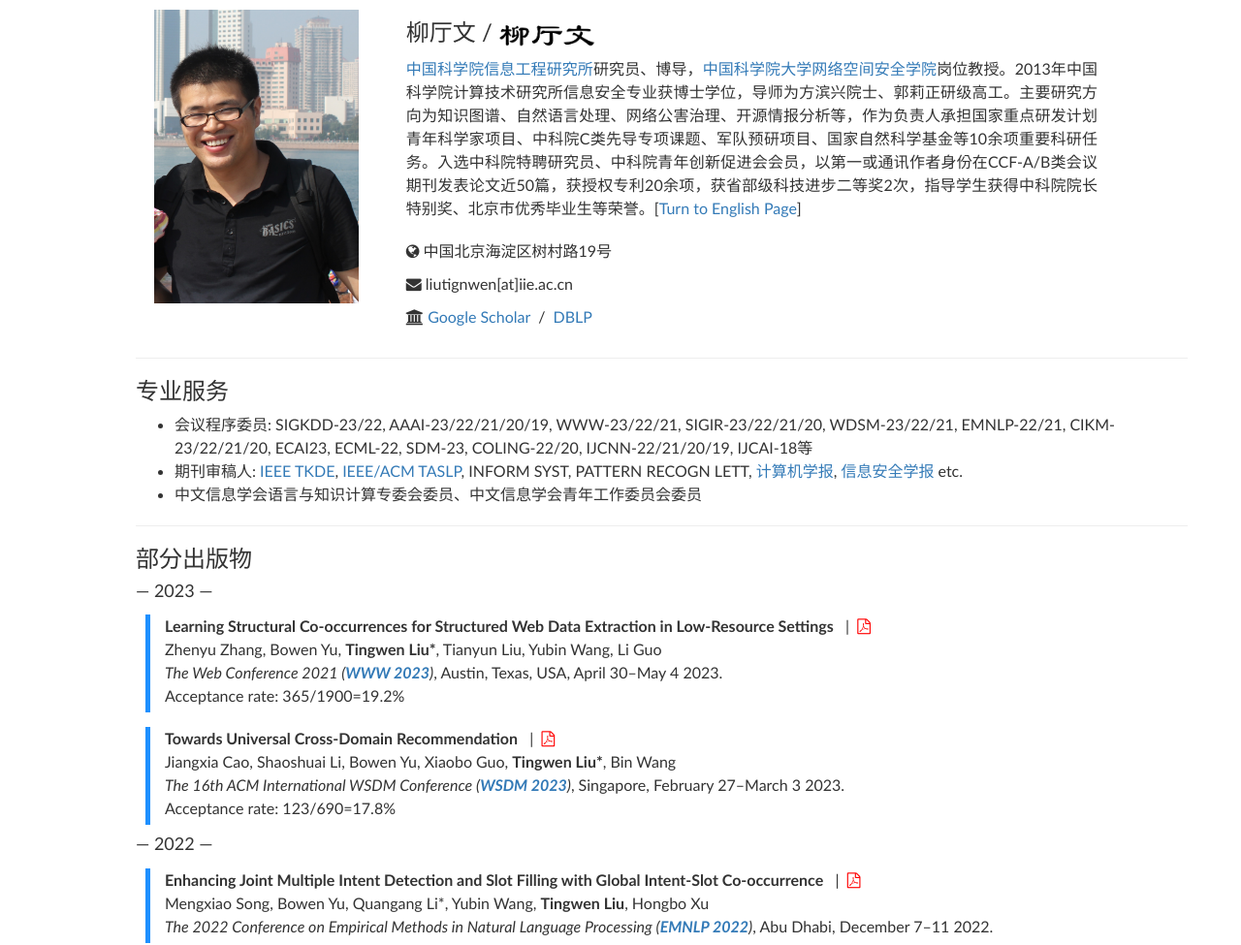
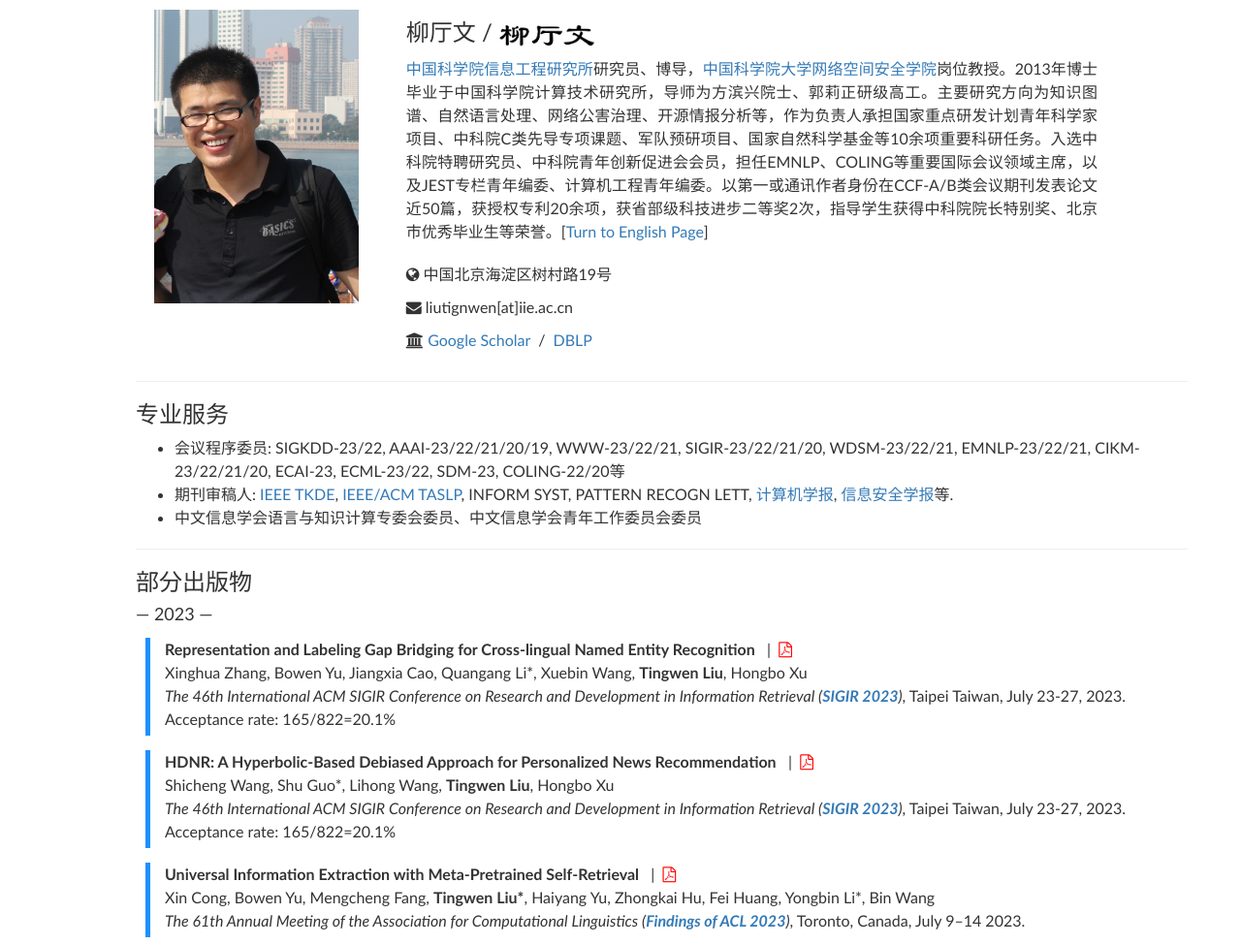
Before and after one commit to kdsec/kdsec.github.io, a plain HTML site: page tingwen_zh.html in a window 1280 px wide. Shown: the top 975 px of the page at 97% size. Drawn offline with nearby package versions, Linux system fonts and the light colour scheme.

Commit message:
Add files via upload

```diff
--- a/tingwen_zh.html
+++ b/tingwen_zh.html
@@ -58,7 +58,7 @@
                     柳厅文 / <img src="assets/images/name.png" width="14%"/>
                 </h3>
                 <p style="text-align:justify">
-                    <a href="http://www.cas.cn/" target="_blank">中国科学院</a><a href="http://www.iie.ac.cn/" target="_blank">信息工程研究所</a>研究员、博导，<a href="https://www.ucas.ac.cn/" target="_blank">中国科学院大学</a><a href="https://scs.ucas.ac.cn/index.php/zh-cn/" target="_blank">网络空间安全学院</a>岗位教授。2013年中国科学院计算技术研究所信息安全专业获博士学位，导师为方滨兴院士、郭莉正研级高工。主要研究方向为知识图谱、自然语言处理、网络公害治理、开源情报分析等，作为负责人承担国家重点研发计划青年科学家项目、中科院C类先导专项课题、军队预研项目、国家自然科学基金等10余项重要科研任务。入选中科院特聘研究员、中科院青年创新促进会会员，以第一或通讯作者身份在CCF-A/B类会议期刊发表论文近50篇，获授权专利20余项，获省部级科技进步二等奖2次，指导学生获得中科院院长特别奖、北京市优秀毕业生等荣誉。[<a href="index.html" target="_blank">Turn to English Page</a>]
+                    <a href="http://www.cas.cn/" target="_blank">中国科学院</a><a href="http://www.iie.ac.cn/" target="_blank">信息工程研究所</a>研究员、博导，<a href="https://www.ucas.ac.cn/" target="_blank">中国科学院大学</a><a href="https://scs.ucas.ac.cn/index.php/zh-cn/" target="_blank">网络空间安全学院</a>岗位教授。2013年博士毕业于中国科学院计算技术研究所，导师为方滨兴院士、郭莉正研级高工。主要研究方向为知识图谱、自然语言处理、网络公害治理、开源情报分析等，作为负责人承担国家重点研发计划青年科学家项目、中科院C类先导专项课题、军队预研项目、国家自然科学基金等10余项重要科研任务。入选中科院特聘研究员、中科院青年创新促进会会员，担任EMNLP、COLING等重要国际会议领域主席，以及JEST专栏青年编委、计算机工程青年编委。以第一或通讯作者身份在CCF-A/B类会议期刊发表论文近50篇，获授权专利20余项，获省部级科技进步二等奖2次，指导学生获得中科院院长特别奖、北京市优秀毕业生等荣誉。[<a href="index.html" target="_blank">Turn to English Page</a>]
                 </p>
                 <h3 style="padding-top:-1px"></h3>
                 <p><i class="fa fa-globe"></i>&nbsp;中国北京海淀区树村路19号</p>
@@ -98,8 +98,8 @@
             专业服务
         </h3>
         <ul>
-			<li>会议程序委员: SIGKDD-23/22, AAAI-23/22/21/20/19, WWW-23/22/21, SIGIR-23/22/21/20, WDSM-23/22/21, EMNLP-22/21, CIKM-23/22/21/20, ECAI23, ECML-22, SDM-23, COLING-22/20, IJCNN-22/21/20/19, IJCAI-18等
-			<li>期刊审稿人: <a href="https://ieeexplore.ieee.org/xpl/RecentIssue.jsp?punumber=69" target="_blank">IEEE TKDE</a>, <a href="https://signalprocessingsociety.org/publications-resources/ieeeacm-transactions-audio-speech-and-language-processing" target="_blank">IEEE/ACM TASLP</a>, INFORM SYST, PATTERN RECOGN LETT, <a href="http://cjc.ict.ac.cn/" target="_blank">计算机学报</a>, <a href="http://jcs.iie.ac.cn/xxaqxb/ch/index.aspx" target="_blank">信息安全学报</a> etc.
+			<li>会议程序委员: SIGKDD-23/22, AAAI-23/22/21/20/19, WWW-23/22/21, SIGIR-23/22/21/20, WDSM-23/22/21, EMNLP-23/22/21, CIKM-23/22/21/20, ECAI-23, ECML-23/22, SDM-23, COLING-22/20等
+			<li>期刊审稿人: <a href="https://ieeexplore.ieee.org/xpl/RecentIssue.jsp?punumber=69" target="_blank">IEEE TKDE</a>, <a href="https://signalprocessingsociety.org/publications-resources/ieeeacm-transactions-audio-speech-and-language-processing" target="_blank">IEEE/ACM TASLP</a>, INFORM SYST, PATTERN RECOGN LETT, <a href="http://cjc.ict.ac.cn/" target="_blank">计算机学报</a>, <a href="http://jcs.iie.ac.cn/xxaqxb/ch/index.aspx" target="_blank">信息安全学报</a>等.
 			<li>中文信息学会语言与知识计算专委会委员、中文信息学会青年工作委员会委员
         </ul>
 
@@ -111,6 +111,42 @@
         <h4>
             — 2023 —
         </h4>
+        <div class="media">
+			<div class="media-body">
+				<p class="media-heading">
+					<strong>Representation and Labeling Gap Bridging for Cross-lingual Named Entity Recognition</strong>
+					&nbsp;&nbsp;|&nbsp;&nbsp;<a href="papers/SIGIR2023-Representation and Labeling Gap Bridging for Cross-lingual Named Entity Recognition.pdf" target="_blank"><i class="fa fa-file-pdf-o" style="color:red"></i></a>&nbsp;
+					<!-- <a href="" target="_blank"> <i class="fa fa-github"></i></a> -->
+					<br/>Xinghua Zhang, Bowen Yu, Jiangxia Cao, Quangang Li*, Xuebin Wang, <strong>Tingwen Liu</strong>, Hongbo Xu<br/>
+					<em>The 46th International ACM SIGIR Conference on Research and Development in Information Retrieval (<strong><a href="https://sigir.org/sigir2023/">SIGIR 2023</a></strong>)</em>, Taipei Taiwan, July 23-27, 2023.<br/>
+					Acceptance rate: 165/822=20.1%
+				</p >
+			</div>
+		</div>
+        <div class="media">
+			<div class="media-body">
+				<p class="media-heading">
+					<strong>HDNR: A Hyperbolic-Based Debiased Approach for Personalized News Recommendation</strong>
+					&nbsp;&nbsp;|&nbsp;&nbsp;<a href="papers/SIGIR2023-HDNR-A Hyperbolic-Based Debiased Approach for Personalized News Recommendation.pdf" target="_blank"><i class="fa fa-file-pdf-o" style="color:red"></i></a>&nbsp;
+					<!-- <a href="" target="_blank"> <i class="fa fa-github"></i></a> -->
+					<br/>Shicheng Wang, Shu Guo*, Lihong Wang, <strong>Tingwen Liu</strong>, Hongbo Xu<br/>
+					<em>The 46th International ACM SIGIR Conference on Research and Development in Information Retrieval (<strong><a href="https://sigir.org/sigir2023/">SIGIR 2023</a></strong>)</em>, Taipei Taiwan, July 23-27, 2023.<br/>
+					Acceptance rate: 165/822=20.1%
+				</p >
+			</div>
+		</div>
+		<div class="media">
+			<div class="media-body">
+				<p class="media-heading">
+					<strong>Universal Information Extraction with Meta-Pretrained Self-Retrieval</strong>
+					&nbsp;&nbsp;|&nbsp;&nbsp;<a href="papers/ACL2023-Universal Information Extraction with Meta-Pretrained Self-Retrieval" target="_blank"><i class="fa fa-file-pdf-o" style="color:red"></i></a>&nbsp;
+					<!-- <a href="" target="_blank"> <i class="fa fa-github"></i></a> -->
+					<br/>	Xin Cong, Bowen Yu, Mengcheng Fang, <strong>Tingwen Liu*</strong>, Haiyang Yu, Zhongkai Hu, Fei Huang, Yongbin Li*, Bin Wang<br/>
+					<em>The 61th Annual Meeting of the Association for Computational Linguistics (<strong><a href="https://2023.aclweb.org/">Findings of ACL 2023</a></strong>)</em>, Toronto, Canada, July 9–14 2023.<br/>
+					<!-- Acceptance rate: 365/1900=19.2% -->
+				</p >
+			</div>
+		</div>
         <div class="media">
 			<div class="media-body">
 				<p class="media-heading">
```
Also changed, not shown: index.html (+37 -1 lines).
